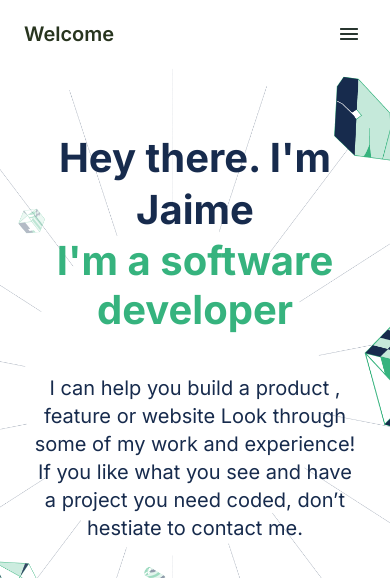
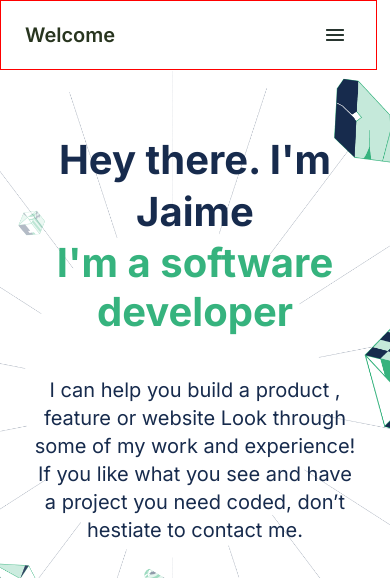
Before and after one commit to jaimevillegas/first-portfolio, a plain HTML site: page index.html in a window 390 px wide. Shown: the top 578 px of the page. Drawn offline with Linux system fonts and the light colour scheme.

Commit message:
Work on mobile design

```diff
--- a/style.css
+++ b/style.css
@@ -1,12 +1,13 @@
-@import url('https://fonts.googleapis.com/css2?family=Inter:wght@400;500;600;700&display=swap');
+@import url("https://fonts.googleapis.com/css2?family=Inter:wght@400;500;600;700&display=swap");
 
 * {
-  font-family: 'Inter', sans-serif;
+  font-family: "Inter", sans-serif;
 }
 
 body {
   margin: 0;
   padding: 0;
+  max-width 375px;
 }
 
 ul {
@@ -18,10 +19,12 @@ a {
 }
 
 .navigation-mobile {
+  max-width: 375px;
   background-color: #fff;
   display: flex;
   justify-content: space-between;
   align-items: stretch;
+  border: 1px solid red;
 }
 
 .navigation-desktop {
@@ -716,14 +719,17 @@ input:focus {
 
   .about-me-container {
     border: 1px solid transparent;
-    background-image: url("images/desktop-version/about-me-1.png"), url("images/desktop-version/about-me-2.png");
+    background-image: url("images/desktop-version/about-me-1.png"),
+      url("images/desktop-version/about-me-2.png");
     background-repeat: no-repeat, no-repeat;
     background-size: 245px 270px, 200px 120px;
     background-position: 1195px 88px, 0 270px;
   }
 
   .contact-form {
-    background-image: url("images/desktop-version/footer-1.png"), url("images/desktop-version/footer-2.png"), url("images/desktop-version/footer-3.png");
+    background-image: url("images/desktop-version/footer-1.png"),
+      url("images/desktop-version/footer-2.png"),
+      url("images/desktop-version/footer-3.png");
     background-repeat: no-repeat, no-repeat, no-repeat;
     background-size: 193px 352px, 130px 106px, 223px 495px;
     background-position: 0 370px, 274px 529px, 1230px 225px;
```
